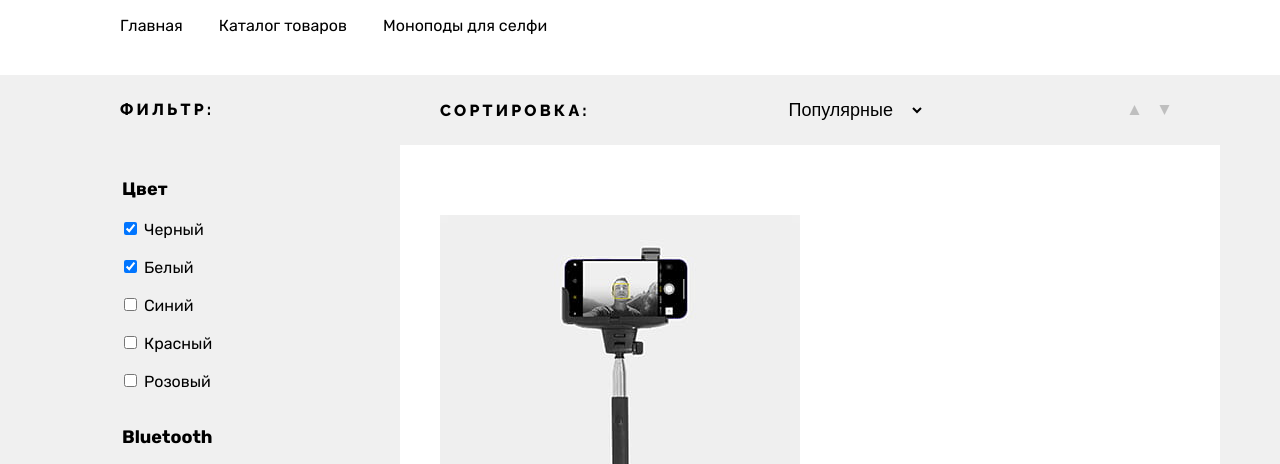
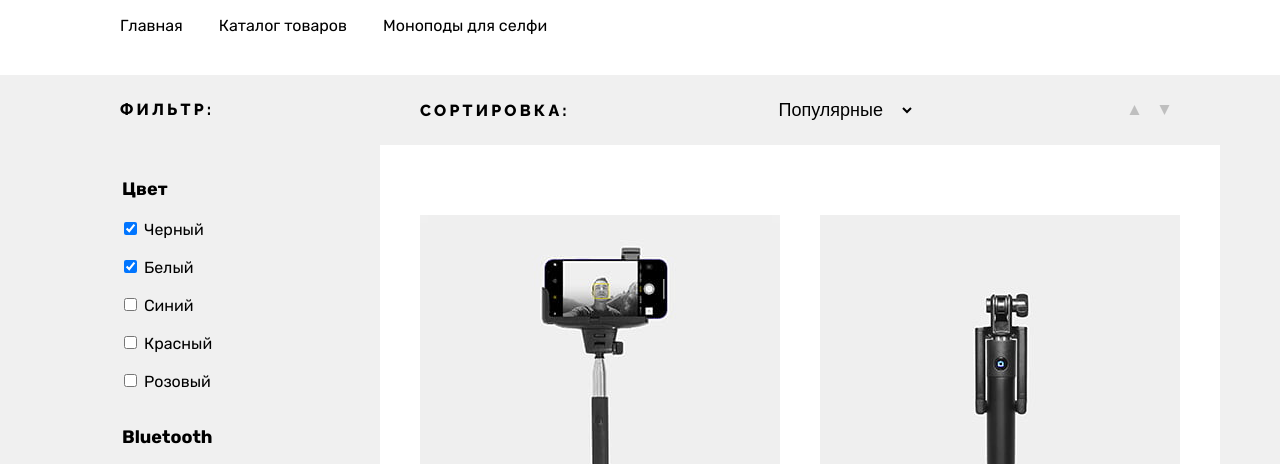
Before and after one commit to htmlacademy-htmlcss/2140615-device-36, a plain HTML site: page catalog.html in a window 1280 px wide. Shown: the part 317-781 px from the top of the page. Drawn offline with Linux system fonts and the light colour scheme.

Commit message:
Поправлены падинги фильтра

```diff
--- a/styles/styles.css
+++ b/styles/styles.css
@@ -831,7 +831,7 @@ body {
 }
 
 .catalog-filter-wrapper {
-  padding: 25px 60px;
+  padding: 25px 40px 0 60px;
   width: 320px;
 }
 
```
